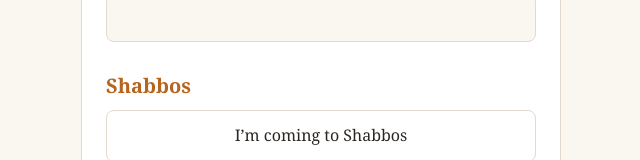
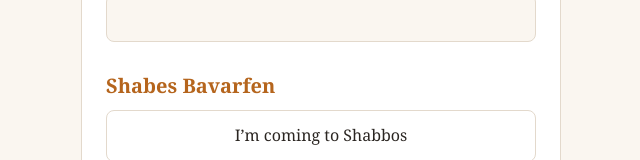
Before and after one commit to yossiwedding/Yossiwedding, a plain HTML site: page index.html in a window 1280 px wide. Shown: the part 347-507 px from the top of the page, without its empty margins (319-959 px from the left). Drawn offline with Linux system fonts and the light colour scheme.

Commit message:
Add files via upload

```diff
--- a/index.html
+++ b/index.html
@@ -21,7 +21,7 @@
     <label class="f" for="name">Your name</label>
     <input type="text" id="name" name="name" required autocomplete="name">
 
-    <h2>Shabbos</h2>
+    <h2>Shabes Bavarfen</h2>
     <div class="choices" style="margin-top:8px">
       <label><input type="radio" name="shabbos" value="Coming to Shabbos" required><span>I’m coming to Shabbos</span></label>
       <label><input type="radio" name="shabbos" value="Can't make Shabbos"><span>I’d love to, but unfortunately I can’t make Shabbos</span></label>
```
